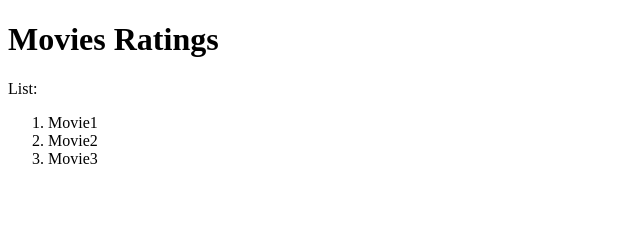
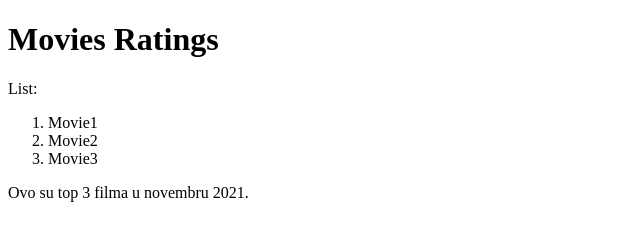
Before and after one commit to natalijam/Movies, a website: page public_html/index.html in a window 1280 px wide. Shown: the whole page, without its empty margins (0-640 px from the left). Drawn offline with Linux system fonts and the light colour scheme.

Commit message:
paragraph added

```diff
--- a/public_html/index.html
+++ b/public_html/index.html
@@ -20,7 +20,7 @@ and open the template in the editor.
                 <li>Movie2</li>
                 <li>Movie3</li>
             </ol>
-
+            <p>Ovo su top 3 filma u novembru 2021.</p>
         </div>
 
 
```
